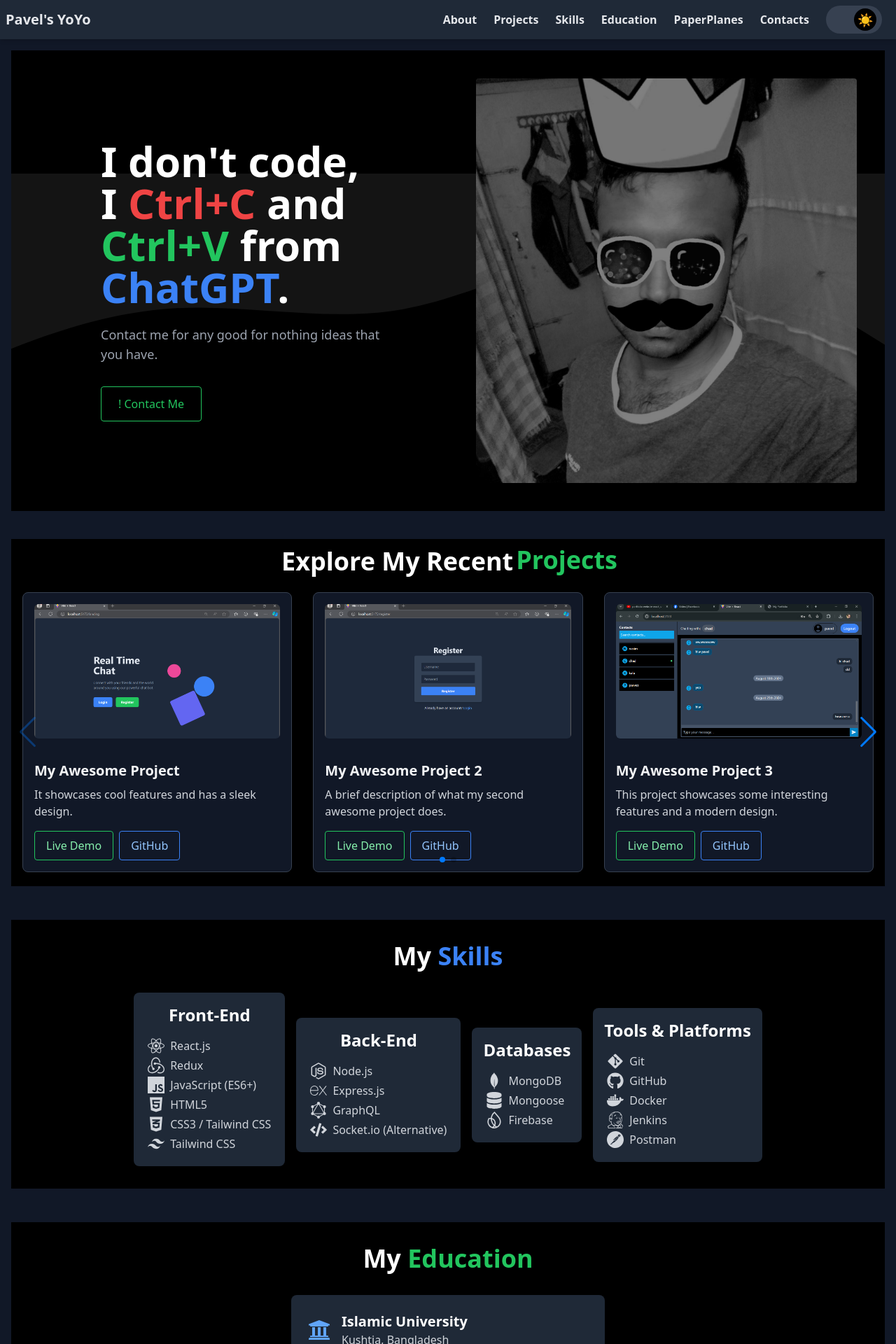
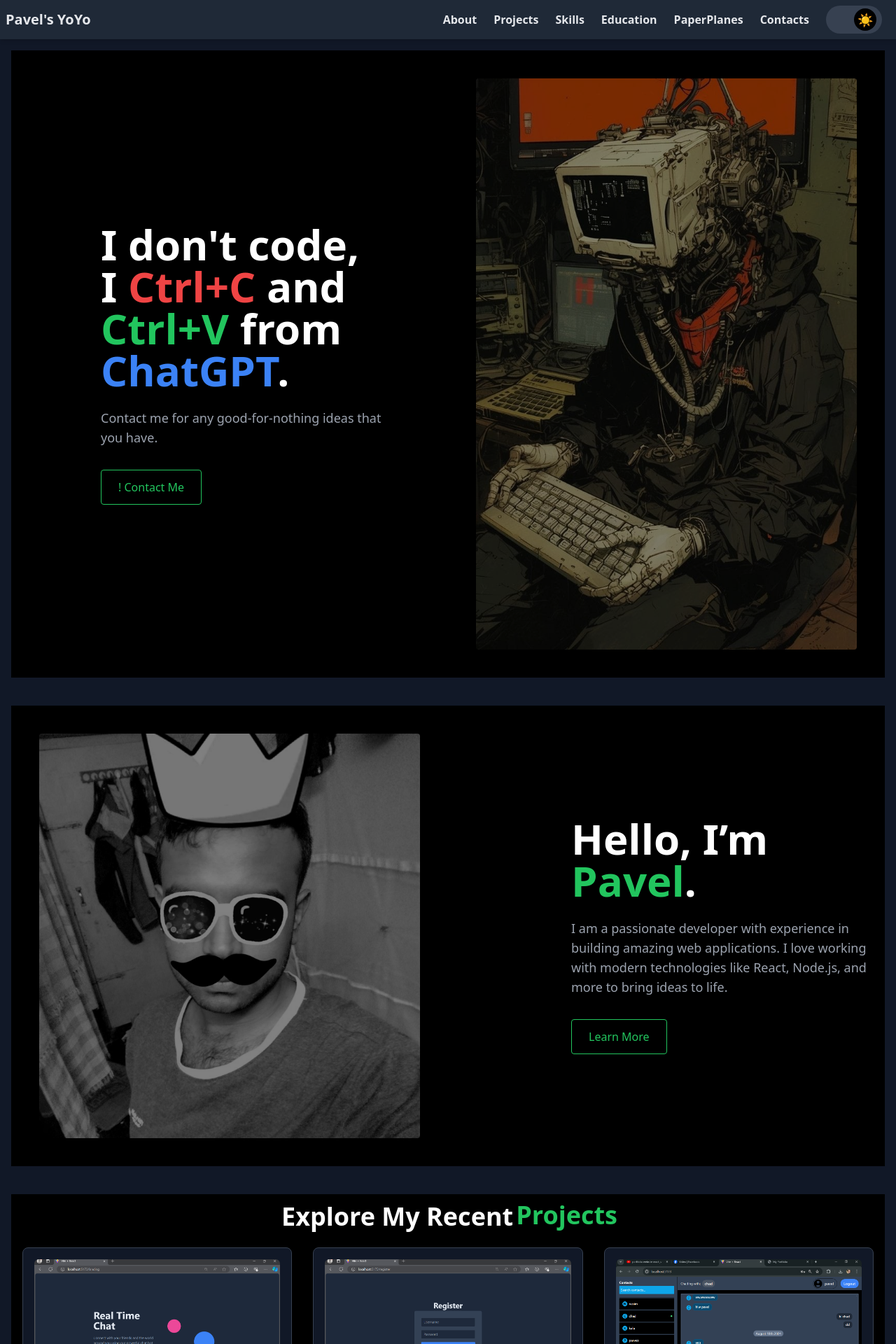
Before and after one commit to KamruzzamanPavel/Portfolio, a React (Vite) app in the folder portf/: page / in a window 1280 px wide. Shown: the top 1920 px of the page at 70% size. Built offline with nearby package versions, Linux system fonts and the light colour scheme.

Commit message:
enhanced a lot

```diff
--- a/portf/src/App.jsx
+++ b/portf/src/App.jsx
@@ -4,6 +4,7 @@
 import NavBar from "./components/Navbar";
 import Skills from "./components/Skills";
 import Education from "./components/Education";
+import PersonalInfo from "./components/PersonalInfo";
 const App = () => {
   return (
     <div
@@ -14,6 +15,7 @@
 
       <main className="p-4">
         <About />
+        <PersonalInfo />
         <Projects />
         <Skills />
         <Education />
--- a/portf/src/components/About.jsx
+++ b/portf/src/components/About.jsx
@@ -1,3 +1,43 @@
+// const About = () => {
+//   return (
+//     <section
+//       id="about"
+//       className="relative flex flex-col md:flex-row items-center justify-between bg-white dark:bg-black text-black dark:text-white h-screen-70 overflow-hidden transition-all duration-300"
+//     >
+//       {/* Left Text Section */}
+//       <div className="px-6 py-12 md:pl-24 lg:pl-32 max-w-md md:max-w-lg lg:max-w-xl z-10">
+//         <h1 className="text-2xl md:text-4xl lg:text-6xl font-bold leading-tight">
+//           I don&apos;t code,
+//           <br /> I{" "}
+//           <span className="text-red-600 dark:text-red-500">Ctrl+C</span> and
+//           <span className="text-green-400 dark:text-green-500">
+//             {" "}
+//             Ctrl+V
+//           </span>{" "}
+//           from <span className="text-blue-600 dark:text-blue-500">ChatGPT</span>
+//           .
+//         </h1>
+//         <p className="mt-6 text-gray-600 dark:text-gray-400 text-lg">
+//           Contact me for any good for nothing ideas that you have.
+//         </p>
+//         <button className="mt-8 px-6 py-3 border border-green-500 text-green-500 hover:bg-green-500 hover:text-black dark:hover:text-white transition duration-300 ease-in-out rounded">
+//           ! Contact Me
+//         </button>
+//       </div>
+
+//       {/* Right Image Section */}
+//       <div className="hidden md:flex w-full md:w-1/2 h-64 md:h-auto  items-center justify-center p-4 md:p-10 z-10">
+//         <img
+//           src="pc.jpg" // replace with the actual image URL
+//           alt="PAvel"
+//           className="object-cover w-full h-full max-w-full max-h-full rounded  brightness-50 "
+//         />
+//       </div>
+//     </section>
+//   );
+// };
+
+// export default About;
 const About = () => {
   return (
     <section
@@ -5,7 +45,7 @@
       className="relative flex flex-col md:flex-row items-center justify-between bg-white dark:bg-black text-black dark:text-white h-screen-70 overflow-hidden transition-all duration-300"
     >
       {/* Left Text Section */}
-      <div className="px-6 py-12 md:pl-24 lg:pl-32 max-w-md md:max-w-lg lg:max-w-xl z-10">
+      <div className="relative z-10 px-6 py-12 md:pl-24 lg:pl-32 max-w-md md:max-w-lg lg:max-w-xl bg-white/80 dark:bg-black/80 md:bg-transparent">
         <h1 className="text-2xl md:text-4xl lg:text-6xl font-bold leading-tight">
           I don&apos;t code,
           <br /> I{" "}
@@ -18,36 +58,27 @@
           .
         </h1>
         <p className="mt-6 text-gray-600 dark:text-gray-400 text-lg">
-          Contact me for any good for nothing ideas that you have.
+          Contact me for any good-for-nothing ideas that you have.
         </p>
         <button className="mt-8 px-6 py-3 border border-green-500 text-green-500 hover:bg-green-500 hover:text-black dark:hover:text-white transition duration-300 ease-in-out rounded">
           ! Contact Me
         </button>
       </div>
 
-      {/* Right Image Section */}
-      <div className="w-full md:w-1/2 h-64 md:h-auto flex items-center justify-center p-4 md:p-10 z-10">
+      {/* Image Section - Visible on Larger Screens, Background on Phones */}
+      <div className="hidden md:flex w-full md:w-1/2 h-64 md:h-auto items-center justify-center p-4 md:p-10 z-10">
         <img
-          src="pro.jpg" // replace with the actual image URL
-          alt="Cameraman"
-          className="object-cover w-full h-full max-w-full max-h-full rounded filter brightness-50 grayscale"
+          src="pc.jpg" // Replace with your image URL
+          alt="Pavel"
+          className="object-cover w-full h-full max-w-full max-h-full rounded brightness-50"
         />
       </div>
 
-      {/* Overlay Graphic */}
-      <div className="absolute inset-0 md:-left-16 lg:-left-32 top-0 bottom-0 z-0 pointer-events-none overflow-hidden">
-        <svg
-          className="w-full h-full"
-          viewBox="0 0 1440 320"
-          xmlns="http://www.w3.org/2000/svg"
-        >
-          <path
-            fill="#282828"
-            fillOpacity="0.5"
-            d="M0,320L60,293.3C120,267,240,213,360,202.7C480,192,600,224,720,202.7C840,181,960,107,1080,106.7C1200,107,1320,181,1380,218.7L1440,256L1440,0L1380,0C1320,0,1200,0,1080,0C960,0,840,0,720,0C600,0,480,0,360,0C240,0,120,0,60,0L0,0Z"
-          />
-        </svg>
-      </div>
+      {/* Background Image on Small Screens */}
+      <div
+        className="absolute inset-0 md:hidden bg-cover bg-center"
+        style={{ backgroundImage: 'url("pc.jpg")' }}
+      ></div>
     </section>
   );
 };
--- a/portf/src/components/NavBar.jsx
+++ b/portf/src/components/NavBar.jsx
@@ -67,7 +67,7 @@
       >
         <div className="flex font-semibold flex-col lg:flex-row lg:space-x-6 space-y-4 lg:space-y-0 items-center">
           <Link
-            to="about"
+            to="personal-info"
             smooth={true}
             duration={500}
             className={`cursor-pointer ${
--- /dev/null
+++ b/portf/src/components/PersonalInfo.jsx
@@ -0,0 +1,35 @@
+const PersonalInfo = () => {
+  return (
+    <section
+      id="personal-info"
+      className="my-10 relative flex flex-col md:flex-row items-center justify-between bg-white dark:bg-black text-black dark:text-white h-screen-70 overflow-hidden transition-all duration-300"
+    >
+      {/* Left Image Section */}
+      <div className="w-full md:w-1/2 h-64 md:h-auto flex items-center justify-center p-4 md:p-10 z-10">
+        <img
+          src="pro.jpg" // replace with the actual image URL
+          alt="Your Image"
+          className="object-cover w-full h-full max-w-full max-h-full rounded filter brightness-50 grayscale"
+        />
+      </div>
+
+      {/* Right Text Section */}
+      <div className="px-6 py-12 md:pl-24 lg:pl-32 max-w-md md:max-w-lg lg:max-w-xl z-10">
+        <h1 className="text-2xl md:text-4xl lg:text-6xl font-bold leading-tight">
+          Hello, I’m{" "}
+          <span className="text-green-600 dark:text-green-500">Pavel</span>.
+        </h1>
+        <p className="mt-6 text-gray-600 dark:text-gray-400 text-lg">
+          I am a passionate developer with experience in building amazing web
+          applications. I love working with modern technologies like React,
+          Node.js, and more to bring ideas to life.
+        </p>
+        <button className="mt-8 px-6 py-3 border border-green-500 text-green-500 hover:bg-green-500 hover:text-black dark:hover:text-white transition duration-300 ease-in-out rounded">
+          Learn More
+        </button>
+      </div>
+    </section>
+  );
+};
+
+export default PersonalInfo;
--- a/portf/src/components/Skills.jsx
+++ b/portf/src/components/Skills.jsx
@@ -21,21 +21,122 @@
   SiPostman,
 } from "react-icons/si";
 
+// const Skills = () => {
+//   return (
+//     <section
+//       id="skill"
+//       className="my-12 bg-white dark:bg-black text-black dark:text-white py-8"
+//     >
+//       <h2 className="text-3xl md:text-4xl font-bold text-center mb-8">
+//         My <span className="text-blue-600 dark:text-blue-500">Skills</span>
+//       </h2>
+
+//       <div className="flex flex-wrap justify-center items-center space-x-4 space-y-4">
+//         {/* Front-End Skills */}
+//         <div className="max-w-xs sm:max-w-sm md:max-w-md bg-gray-100 dark:bg-gray-800 p-4 rounded-lg shadow-md">
+//           <h3 className="text-2xl font-semibold mb-4 text-center">Front-End</h3>
+//           <ul className="list-none text-gray-800 dark:text-gray-300">
+//             <li className="flex items-center space-x-2 m-1">
+//               <FaReact size={24} /> <span>React.js</span>
+//             </li>
+//             <li className="flex items-center space-x-2 m-1">
+//               <SiRedux size={24} /> <span>Redux</span>
+//             </li>
+//             <li className="flex items-center space-x-2 m-1">
+//               <SiJavascript size={24} /> <span>JavaScript (ES6+)</span>
+//             </li>
+//             <li className="flex items-center space-x-2 m-1">
+//               <FaHtml5 size={24} /> <span>HTML5</span>
+//             </li>
+//             <li className="flex items-center space-x-2 m-1">
+//               <FaCss3Alt size={24} /> <span>CSS3 / Tailwind CSS</span>
+//             </li>
+//             <li className="flex items-center space-x-2 m-1">
+//               <SiTailwindcss size={24} /> <span>Tailwind CSS</span>
+//             </li>
+//           </ul>
+//         </div>
+
+//         {/* Back-End Skills */}
+//         <div className="max-w-xs sm:max-w-sm md:max-w-md bg-gray-100 dark:bg-gray-800 p-4 rounded-lg shadow-md">
+//           <h3 className="text-2xl font-semibold mb-4 text-center">Back-End</h3>
+//           <ul className="list-none text-gray-800 dark:text-gray-300">
+//             <li className="flex items-center space-x-2 m-1">
+//               <FaNodeJs size={24} /> <span>Node.js</span>
+//             </li>
+//             <li className="flex items-center space-x-2 m-1">
+//               <SiExpress size={24} /> <span>Express.js</span>
+//             </li>
+//             <li className="flex items-center space-x-2 m-1">
+//               <SiGraphql size={24} /> <span>GraphQL</span>
+//             </li>
+//             <li className="flex items-center space-x-2 m-1">
+//               <FaCode size={24} /> <span>Socket.io (Alternative)</span>
+//             </li>
+//           </ul>
+//         </div>
+
+//         {/* Database Skills */}
+//         <div className="max-w-xs sm:max-w-sm md:max-w-md bg-gray-100 dark:bg-gray-800 p-4 rounded-lg shadow-md">
+//           <h3 className="text-2xl font-semibold mb-4 text-center">Databases</h3>
+//           <ul className="list-none text-gray-800 dark:text-gray-300">
+//             <li className="flex items-center space-x-2 m-1">
+//               <SiMongodb size={24} /> <span>MongoDB</span>
+//             </li>
+//             <li className="flex items-center space-x-2 m-1">
+//               <FaDatabase size={24} /> <span>Mongoose</span>
+//             </li>
+//             <li className="flex items-center space-x-2 m-1">
+//               <SiFirebase size={24} /> <span>Firebase</span>
+//             </li>
+//           </ul>
+//         </div>
+
+//         {/* Other Tools */}
+//         <div className="max-w-xs sm:max-w-sm md:max-w-md bg-gray-100 dark:bg-gray-800 p-4 rounded-lg shadow-md">
+//           <h3 className="text-2xl font-semibold mb-4 text-center">
+//             Tools & Platforms
+//           </h3>
+//           <ul className="list-none text-gray-800 dark:text-gray-300">
+//             <li className="flex items-center space-x-2 m-1">
+//               <FaGitAlt size={24} /> <span>Git</span>
+//             </li>
+//             <li className="flex items-center space-x-2 m-1">
+//               <FaGithub size={24} /> <span>GitHub</span>
+//             </li>
+//             <li className="flex items-center space-x-2 m-1">
+//               <FaDocker size={24} /> <span>Docker</span>
+//             </li>
+//             <li className="flex items-center space-x-2 m-1">
+//               <FaJenkins size={24} /> <span>Jenkins</span>
+//             </li>
+//             <li className="flex items-center space-x-2 m-1">
+//               <SiPostman size={24} /> <span>Postman</span>
+//             </li>
+//           </ul>
+//         </div>
+//       </div>
+//     </section>
+//   );
+// };
+
+// export default Skills;
 const Skills = () => {
   return (
     <section
       id="skill"
-      className="my-12 bg-white dark:bg-black text-black dark:text-white py-8"
+      className="my-12 bg-white dark:bg-black text-black dark:text-white p-8"
     >
       <h2 className="text-3xl md:text-4xl font-bold text-center mb-8">
-        My <span className="text-blue-600 dark:text-blue-500">Skills</span>
+        <span className="text-blue-600 dark:text-blue-500">Skills</span> , Those
+        I Gained on the way
       </h2>
 
-      <div className="flex flex-wrap justify-center items-center space-x-4 space-y-4">
+      <div className="flex flex-wrap justify-center items-stretch gap-4">
         {/* Front-End Skills */}
-        <div className="max-w-xs sm:max-w-sm md:max-w-md bg-gray-100 dark:bg-gray-800 p-4 rounded-lg shadow-md">
+        <div className="flex-grow max-w-xs sm:max-w-sm md:max-w-md bg-gray-100 dark:bg-gray-800 p-4 rounded-lg shadow-md flex flex-col">
           <h3 className="text-2xl font-semibold mb-4 text-center">Front-End</h3>
-          <ul className="list-none text-gray-800 dark:text-gray-300">
+          <ul className="list-none text-gray-800 dark:text-gray-300 flex-grow">
             <li className="flex items-center space-x-2 m-1">
               <FaReact size={24} /> <span>React.js</span>
             </li>
@@ -58,9 +159,9 @@
         </div>
 
         {/* Back-End Skills */}
-        <div className="max-w-xs sm:max-w-sm md:max-w-md bg-gray-100 dark:bg-gray-800 p-4 rounded-lg shadow-md">
+        <div className="flex-grow max-w-xs sm:max-w-sm md:max-w-md bg-gray-100 dark:bg-gray-800 p-4 rounded-lg shadow-md flex flex-col">
           <h3 className="text-2xl font-semibold mb-4 text-center">Back-End</h3>
-          <ul className="list-none text-gray-800 dark:text-gray-300">
+          <ul className="list-none text-gray-800 dark:text-gray-300 flex-grow">
             <li className="flex items-center space-x-2 m-1">
               <FaNodeJs size={24} /> <span>Node.js</span>
             </li>
@@ -77,9 +178,9 @@
         </div>
 
         {/* Database Skills */}
-        <div className="max-w-xs sm:max-w-sm md:max-w-md bg-gray-100 dark:bg-gray-800 p-4 rounded-lg shadow-md">
+        <div className="flex-grow max-w-xs sm:max-w-sm md:max-w-md bg-gray-100 dark:bg-gray-800 p-4 rounded-lg shadow-md flex flex-col">
           <h3 className="text-2xl font-semibold mb-4 text-center">Databases</h3>
-          <ul className="list-none text-gray-800 dark:text-gray-300">
+          <ul className="list-none text-gray-800 dark:text-gray-300 flex-grow">
             <li className="flex items-center space-x-2 m-1">
               <SiMongodb size={24} /> <span>MongoDB</span>
             </li>
@@ -93,11 +194,11 @@
         </div>
 
         {/* Other Tools */}
-        <div className="max-w-xs sm:max-w-sm md:max-w-md bg-gray-100 dark:bg-gray-800 p-4 rounded-lg shadow-md">
+        <div className="flex-grow max-w-xs sm:max-w-sm md:max-w-md bg-gray-100 dark:bg-gray-800 p-4 rounded-lg shadow-md flex flex-col">
           <h3 className="text-2xl font-semibold mb-4 text-center">
             Tools & Platforms
           </h3>
-          <ul className="list-none text-gray-800 dark:text-gray-300">
+          <ul className="list-none text-gray-800 dark:text-gray-300 flex-grow">
             <li className="flex items-center space-x-2 m-1">
               <FaGitAlt size={24} /> <span>Git</span>
             </li>
```
Also changed, not shown: portf/public/pc.jpg (added).
